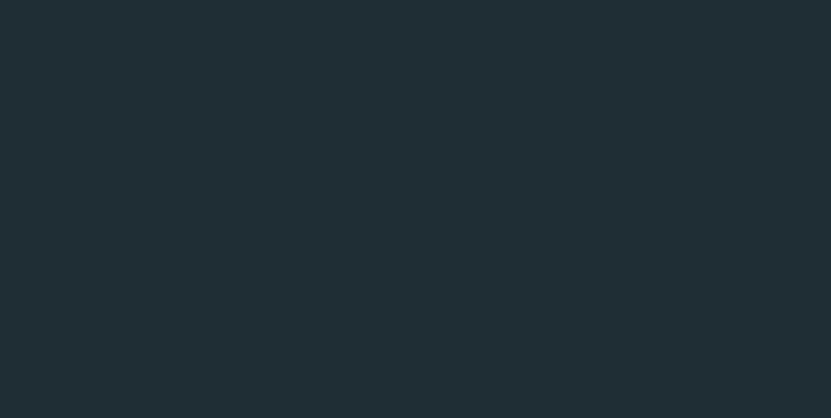
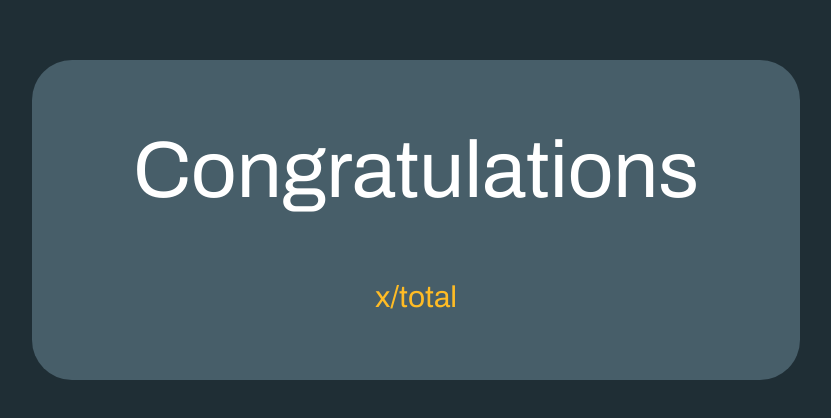
Before and after one commit to vitorSiqueiraLobao/quizy, a React (Create React App) app in the folder web/: page /results in a window 1280 px wide. Shown: the part 180-598 px from the top of the page, without its empty margins (224-1055 px from the left). Built offline with nearby package versions, Linux system fonts and the light colour scheme.

Commit message:
create quizy results page

```diff
--- a/web/src/assets/styles/global.css
+++ b/web/src/assets/styles/global.css
@@ -31,7 +31,7 @@ body{
 
 #root{
     display: flex;
-    align-content: center;
+    align-items: center;
     justify-content: center;
 }
 
--- /dev/null
+++ b/web/src/pages/Results/index.tsx
@@ -0,0 +1,17 @@
+import React from 'react'
+import './styles.css'
+
+function Results(){
+    return(
+       <div id="main">
+           <p className="header">
+               Congratulations
+           </p>
+           <p className="total">
+               x/total
+           </p>
+       </div>
+    )
+}
+
+export default Results
--- /dev/null
+++ b/web/src/pages/Results/styles.css
@@ -0,0 +1,22 @@
+#main{
+    display: flex;
+    justify-content: space-evenly;
+    align-items: center;
+    flex-direction: column;
+    background: var(--color-background-lighter);
+    width: 60%;
+    height: 40%;
+    border-radius: 4rem;
+}
+
+
+#main .header{
+    font: 400 1.6rem Archivo;
+    font-size: 8rem;
+}
+
+#main .total{
+    font: 400 1.6rem Archivo;
+    font-size: 3rem;
+    color: var(--color-yellow);
+}
--- a/web/src/routes.tsx
+++ b/web/src/routes.tsx
@@ -3,6 +3,7 @@ import {BrowserRouter, Route} from 'react-router-dom'
 import Landing from './pages/Landing'
 import CreateQuizy from './pages/CreateQuizy'
 import Play from './pages/Play'
+import Results from './pages/Results'
 
 
 function Routes(){
@@ -11,6 +12,7 @@ function Routes(){
             <Route path="/" exact component={Landing}/>
             <Route path='/create' component={CreateQuizy}/>
             <Route path='/play' component={Play}/>
+            <Route path='/results' component={Results}/>
         </BrowserRouter>
     )
 }
```
